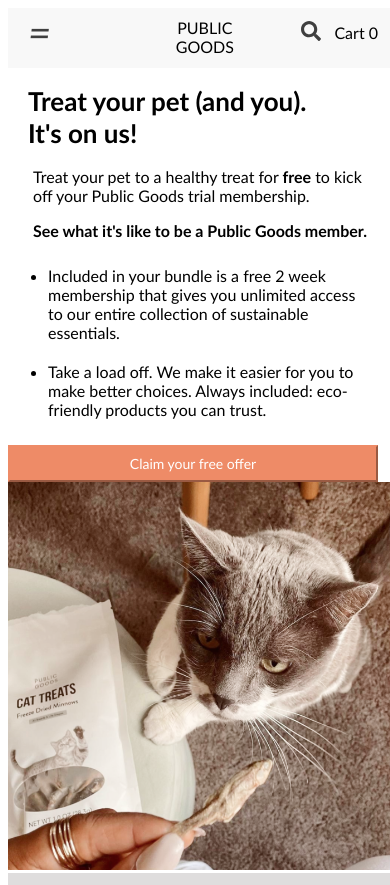
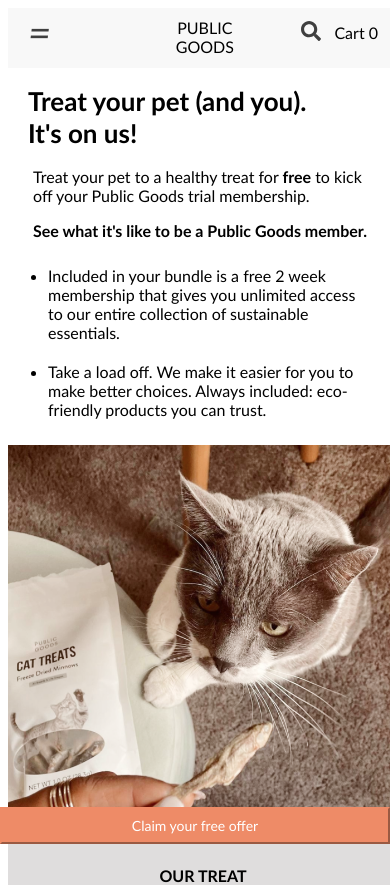
Before and after one commit to justgarcia5/cat-treats, a React (Create React App) app: page / in a window 390 px wide. Shown: the top 885 px of the page. Built offline with nearby package versions, Linux system fonts and the light colour scheme.

Commit message:
add fixed claim offer buttom to bottom of ui

```diff
--- a/src/App.js
+++ b/src/App.js
@@ -1,5 +1,6 @@
 import React, { useState, useEffect} from 'react';
 import './App.css';
+import ClaimButton from './components/ClaimButton';
 import IntroSection from './components/IntroSection';
 import OurTreat from './components/OurTreat';
 
@@ -22,6 +23,9 @@
       <OurTreat
         isMobile={isMobile}
       />
+      {isMobile &&
+        <ClaimButton />
+      }
     </React.Fragment>
   );
 }
--- /dev/null
+++ b/src/components/ClaimButton.css
@@ -0,0 +1,24 @@
+.btn-div {
+    text-align: center;
+}
+
+.btn-div button {
+    width: 370px;
+    padding: 8px;
+    background-color: rgb(238, 139, 103);
+    color: white;
+    font-size: 14px;
+    border-color: rgb(238, 139, 103);
+    outline: none;
+}
+
+
+@media only screen and (max-width: 600px) {
+    .btn-div button {
+        bottom: 0;
+        left: 0;
+        z-index: 100;
+        position: fixed;
+        width: 100%;
+    }
+}
--- /dev/null
+++ b/src/components/ClaimButton.js
@@ -0,0 +1,12 @@
+import React from 'react';
+import './ClaimButton.css'
+
+const ClaimButton = () => {
+    return(
+        <div className='btn-div'>
+        <button href='/'>Claim your free offer</button>
+    </div>
+    )
+}
+
+export default ClaimButton;
--- a/src/components/IntroSection.css
+++ b/src/components/IntroSection.css
@@ -60,16 +60,3 @@
 .col1 ul li {
     padding: 10px 0;
 }
-
-.btn-div {
-    text-align: center;
-}
-
-.btn-div button {
-    width: 370px;
-    padding: 8px;
-    background-color: rgb(238, 139, 103);
-    color: white;
-    font-size: 14px;
-    border-color: rgb(238, 139, 103);
-}
--- a/src/components/desktop/DesktopIntro.js
+++ b/src/components/desktop/DesktopIntro.js
@@ -1,6 +1,7 @@
 import React from 'react';
 
 import catImage from '../../images/cat_image1_desktop.png';
+import ClaimButton from '../ClaimButton';
 
 export default function DesktopIntro() {
     return(
@@ -17,9 +18,7 @@
                     <li>Included in your bundle is a free 2 week membership that gives you unlimited access to our entire collection of sustainable essentials.</li>
                     <li>Take a load off. We make it easier for you to make better choices. Always included: eco-friendly products you can trust.</li>
                 </ul>
-                <div className='btn-div'>
-                    <button href='/'>Claim your free offer</button>
-                </div>
+                <ClaimButton />
             </div>
             <img src={catImage} alt='friendly cat' />
         </div>
```
